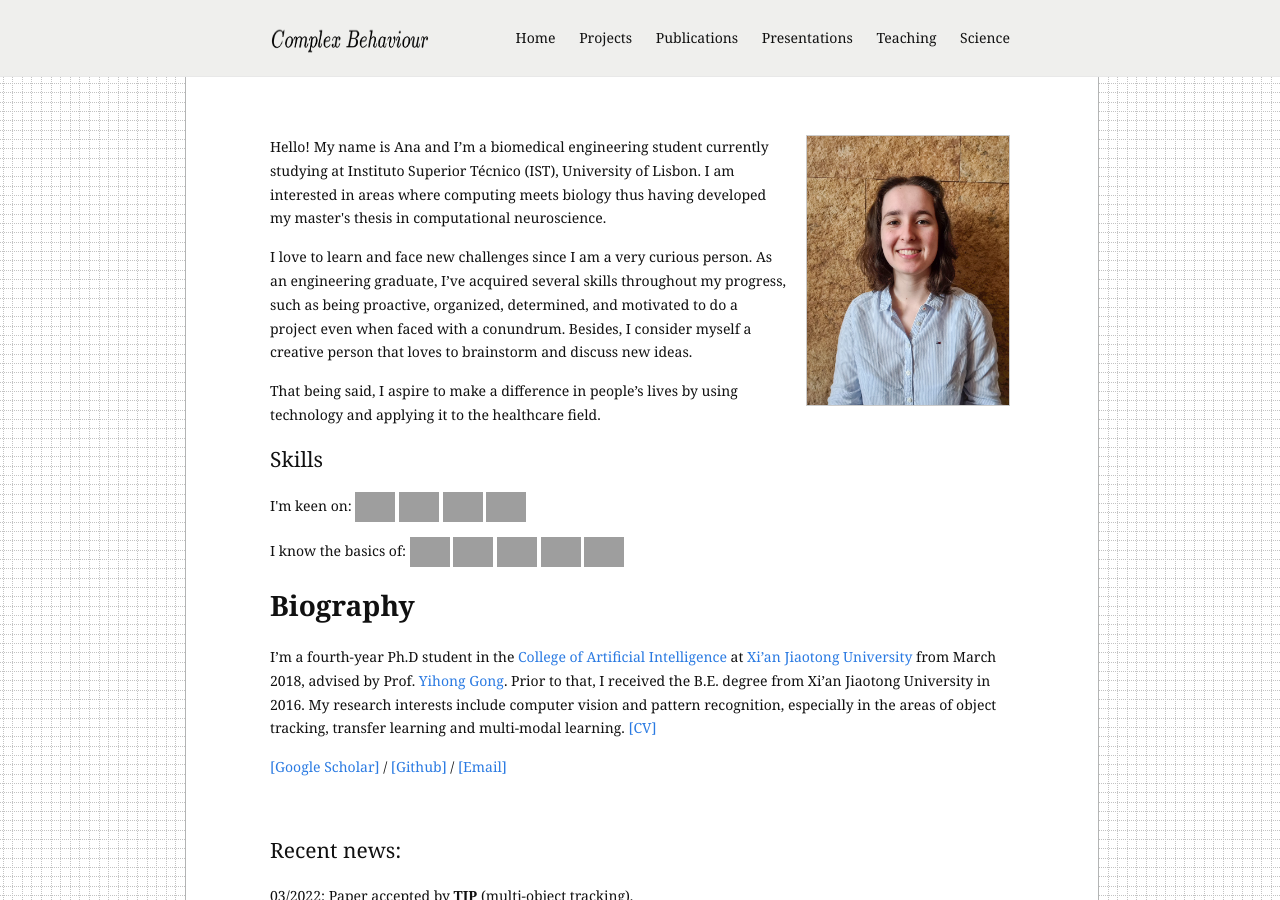
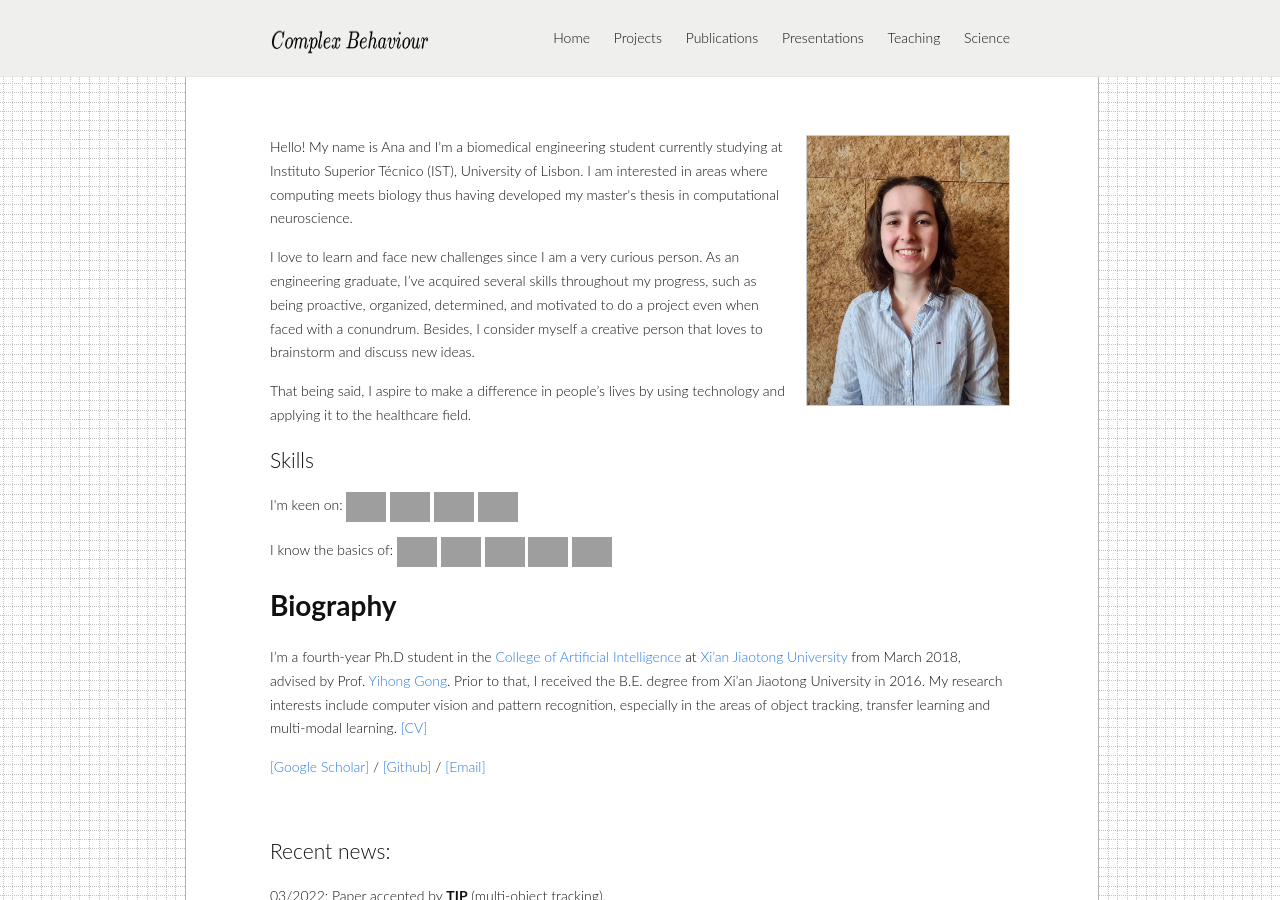
Before and after one commit to ZhanweiGao/zhanweigao.github.io, a Jekyll site: the page built from index.md, in a window 1280 px wide and 900 px high. Built offline with Jekyll 4.4.1, drawn with Linux system fonts in a browser that asks for light colours; grey boxes are pictures that could not be loaded.

Commit message:
Update main.scss

```diff
--- a/assets/css/main.scss
+++ b/assets/css/main.scss
@@ -7,7 +7,7 @@
 // Our variables
 $base-url: "{{ site.baseurl }}";
 
-$base-font-family: Charter, Georgia, Helvetica, Arial, sans-serif;
+$base-font-family: Lato, Charter, Georgia, Helvetica, Arial, sans-serif;
 $base-font-size: 14px;
 $small-font-size: $base-font-size * 0.875;
 $base-line-height: 1.7;
```
